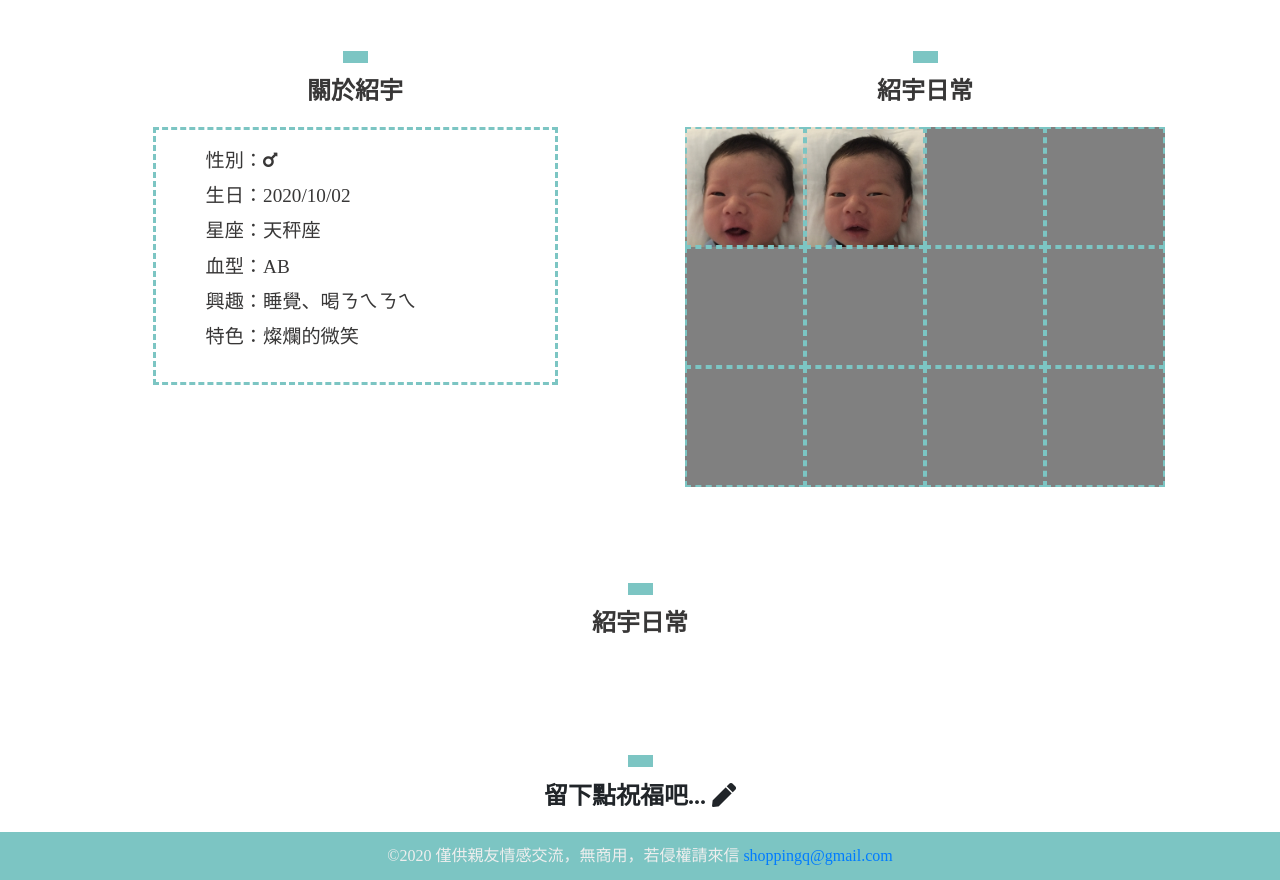
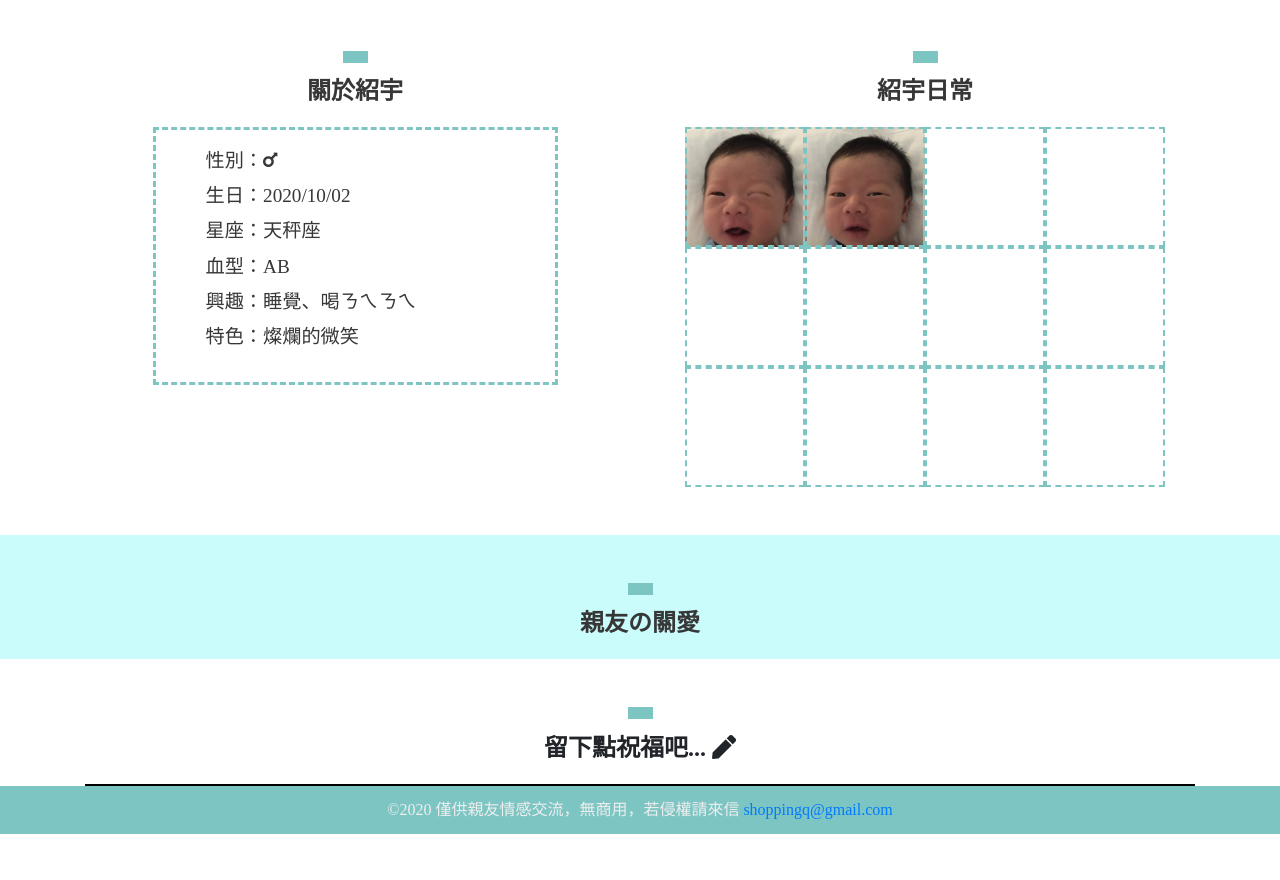
Before and after one commit to yoyo1002/yoyo1002.github.io, a plain HTML site: page index.html in a window 1280 px wide. Shown: the part 613-1493 px from the top of the page. After the commit the page ends 1447 px from the top, so only its background shows below. Drawn offline with nearby package versions, Linux system fonts and the light colour scheme.

Commit message:
update carousel

```diff
--- a/css/_style.scss
+++ b/css/_style.scss
@@ -1,6 +1,10 @@
 .bg-primary{
     background-color: $themecolor-primary !important;
 }
+.bg-secondary{
+    background-color: $themecolor-secondary !important;
+}
+
 
 
 
--- a/css/_var.scss
+++ b/css/_var.scss
@@ -1,2 +1,3 @@
 $themecolor-primary: #7CC5C3;
+$themecolor-secondary: #C9FCFB;
 $themecolor-dark:  #244D49;
--- a/css/all.scss
+++ b/css/all.scss
@@ -71,7 +71,7 @@
             border: 2px dashed $themecolor-primary;
             width: 110px;
             height: 110px;
-            background-color: gray;
+            // background-color: gray;
             // background-image: url(../img/daily/01.jpg);
             background-position: center;
             background-size: cover;
@@ -103,3 +103,7 @@
         font-size: 24px;
     }
 }
+
+.plug-in{
+    border: 1px solid black;
+}
--- a/index.html
+++ b/index.html
@@ -94,7 +94,8 @@
             也祝您平安順遂，健康喜樂喔！</p>
     </div>
     <!-- main -->
-    <section class="main container">
+    <section class="main">
+        <div class="container">
             <div class="row text-gray-dark">
                 <div class="col-12 col-lg-6 info">
                     <div class="subtitle text-center mb-4">
@@ -131,30 +132,32 @@
                     </div>
                 </div>
             </div>
-        <div class="row text-gray-dark mt-5">
+        </div>
+        <div class="row text-gray-dark mt-5 bg-secondary">
             <div class="col">
                 <div class="subtitle text-center mb-4">
                     <div class="box mb-3"></div>
-                    <p>紹宇日常</p>
+                    <p>親友の關愛</p>
                 </div>
             </div>
         </div>
     </section>
-    <section class="guestbook container mt-5">
+    <section class="guestbook container">
         <div class="row">
             <div class="col">
                 <div class="subtitle text-center mb-4">
                     <div class="box mb-3"></div>
                     <p>留下點祝福吧... <i class="fas fa-pen"></i></p>
                 </div>
+                <div class="plug-in">
                     <div class="fb-comments" data-href="https://yoyo1002.github.io/" data-numposts="5" data-width="700" data-order-by="reverse_time"></div>
                 </div>
+
             </div>
-
+        </div>
     </section>
     <footer class="bg-primary text-center text-gray py-3">
         <p>©2020 僅供親友情感交流，無商用，若侵權請來信 <a href="mailto:shoppingq@gmail.com">shoppingq@gmail.com</a></p>
-        <div class="m-auto"></div>
         <div class="fb-like d-lg-none d-block mt-3" data-share="true" data-width="450" data-show-faces="true"
             data-layout="button_count">
         </div>
```
Also changed, not shown: css/all.css, 1 other file. Lines whose indentation alone changed are shown as unchanged.
